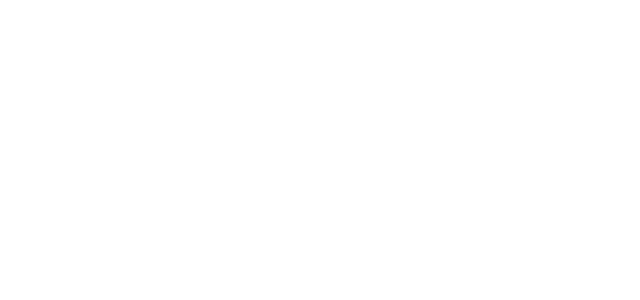
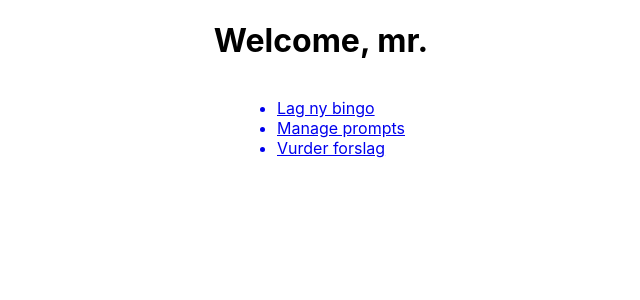
Before and after one commit to MittBrukernavn/alexandersen, a React (Create React App) app in the folder client/: page /admin/main in a window 1280 px wide. Shown: the top 300 px of the page, without its empty margins (319-959 px from the left). Built offline with nearby package versions, Linux system fonts and the light colour scheme.

Commit message:
Improved request visibility

```diff
--- a/client/src/App.js
+++ b/client/src/App.js
@@ -6,6 +6,8 @@ import Home from './components/home/Home.jsx';
 import Bingo from './components/bingo/Bingo.jsx';
 import BingoRequest from './components/bingo/BingoRequest.jsx';
 import Login from './components/admin/Login.jsx';
+
+import AdminPanel from './components/admin/AdminPanel.jsx';
 import NewBingo from './components/admin/NewBingo.jsx';
 import Prompts from './components/admin/Prompts.jsx';
 import ReviewRequests from './components/admin/ReviewRequests.jsx';
@@ -19,6 +21,7 @@ function App() {
       <Route path='/bingo/request' component={BingoRequest} />
       <Route path='/admin' exact component={()=><Redirect to='/admin/login' />} />
       <Route path='/admin/login' component={Login} />
+      <Route path='/admin/main' component={AdminPanel} />
       <Route path='/admin/bingo' component={NewBingo} />
       <Route path='/admin/prompts' component={Prompts} />
       <Route path='/admin/review' component={ReviewRequests} />
--- /dev/null
+++ b/client/src/components/admin/AdminPanel.jsx
@@ -0,0 +1,23 @@
+import React from 'react';
+import styled from 'styled-components';
+
+const Wrapper = styled.div`
+  display: flex;
+  flex-direction: column;
+  align-items: center;
+`
+
+const AdminPanel = props => {
+  return (
+    <Wrapper>
+      <h1>Welcome, mr.</h1>
+      <ul>
+        <a href='/admin/bingo'><li>Lag ny bingo</li></a>
+        <a href='/admin/prompts'><li>Manage prompts</li></a>
+        <a href='/admin/review'><li>Vurder forslag</li></a>
+      </ul>
+    </Wrapper>
+  );
+}
+
+export default AdminPanel;
--- a/client/src/components/admin/Login.jsx
+++ b/client/src/components/admin/Login.jsx
@@ -52,7 +52,7 @@ const Login = props => {
   }
 
   if (status === 'ok') {
-    return <Redirect to="/admin/bingo" />
+    return <Redirect to="/admin/main" />
   }
 
   return (
--- a/client/src/components/admin/Prompts.jsx
+++ b/client/src/components/admin/Prompts.jsx
@@ -1,5 +1,11 @@
 import React, { useState, useEffect } from 'react';
 import styled from 'styled-components';
+
+const Wrapper = styled.div`
+  display: flex;
+  flex-direction: column;
+  align-items: center;
+`;
 
 const Table = styled.table`
   border: 1px solid black;
@@ -87,7 +93,7 @@ const Prompts = props => {
   }
 
   return (
-    <div>
+    <Wrapper>
       <select onChange={changeBingo}>
         {id === 0 ? <option value={0}>Velg bingo</option> : null}
         {bingos.map(({id,name})=><option key={id} value={id} onChange={changeBingo}>{name}</option>)}
@@ -115,7 +121,7 @@ const Prompts = props => {
         </div>
       ) : null
       }
-    </div>
+    </Wrapper>
   );
 };
 
--- a/client/src/components/admin/ReviewRequests.jsx
+++ b/client/src/components/admin/ReviewRequests.jsx
@@ -1,5 +1,11 @@
 import React, { useState, useEffect } from 'react';
+import styled from 'styled-components';
 
+const Wrapper = styled.div`
+  display: flex;
+  flex-direction: column;
+  align-items: center;
+`;
 
 const ReviewRequests = props => {
   const [requests, setRequests] = useState([]);
@@ -61,6 +67,7 @@ const ReviewRequests = props => {
   }
 
   return (
+    <Wrapper>
       <table>
         <thead>
           <tr>
@@ -84,7 +91,8 @@ const ReviewRequests = props => {
           })}
         </tbody>
       </table>
-  )
+    </Wrapper>
+  );
 };
 
 export default ReviewRequests;
--- a/client/src/components/bingo/Bingo.jsx
+++ b/client/src/components/bingo/Bingo.jsx
@@ -122,6 +122,8 @@ const Bingo = props => {
           {rows.map((row, index) => <Row key={index} data={row} rowIndex={index} toggle={toggleChosen} /> )}
         </tbody>
       </Board>
+      <p>Har du lyst til å legge til flere felt til bingoen, kan du gjøre det <a href='/bingo/request'>her</a>
+      </p>
     </Wrapper>
   );
 };
```
Lines whose indentation alone changed are shown as unchanged.
